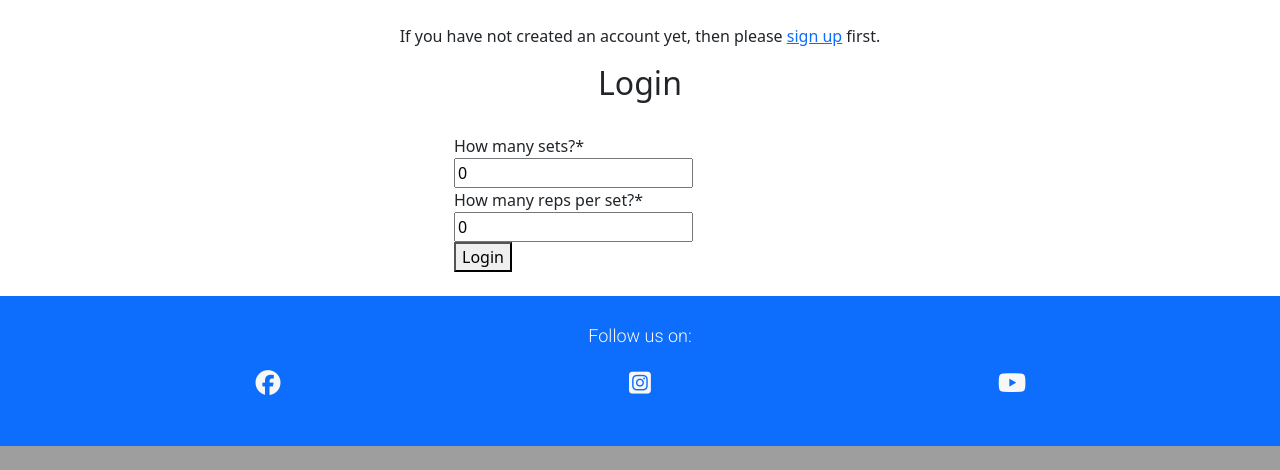
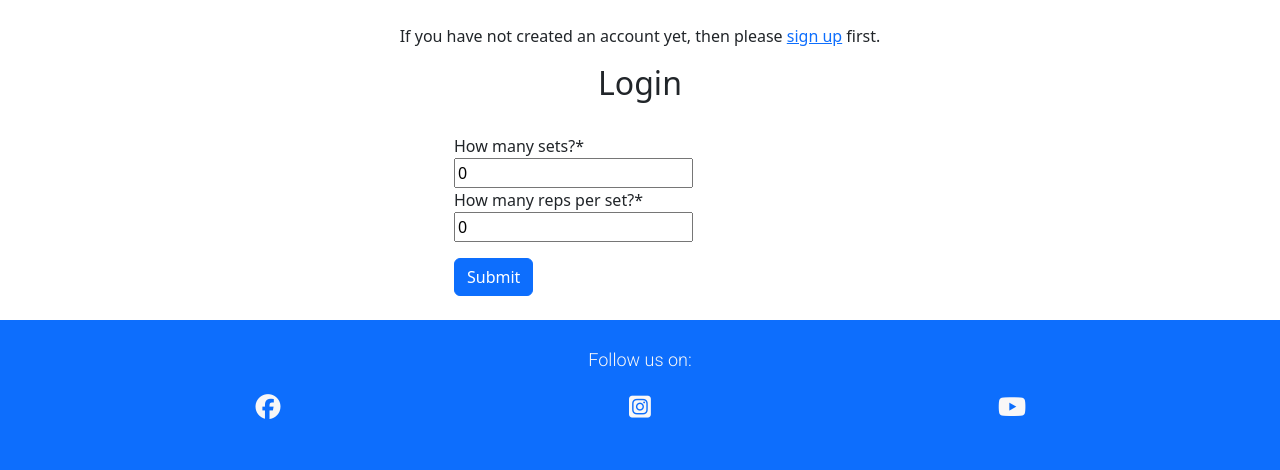
Before and after one commit to eandablo/gympals, a Django app: template templates/account/login.html in a window 1280 px wide. Shown: the part 1035-1505 px from the top of the page. Before the commit the page ends 1481 px from the top, so only its background shows below. Run offline with Django 3.2, Linux system fonts and the light colour scheme; the template is opened without the code that fills it: values that come from a table or form of the project are taken from there, others are empty; some libraries are stand-ins or nearby versions.

Commit message:
login button to bootstrap button class

```diff
--- a/templates/account/login.html
+++ b/templates/account/login.html
@@ -19,7 +19,7 @@
             <form method="POST" action="{% url 'account_login' %}">
                 {{ form|crispy }}
                 {% csrf_token %}
-                <button type="submit">Login</button>
+                <button type="submit" class="btn btn-primary mt-3">Submit</button>
             </form>
         </div>
     </div>
--- a/trainer/settings.py
+++ b/trainer/settings.py
@@ -70,6 +70,7 @@ MIDDLEWARE = [
 ]
 
 ROOT_URLCONF = 'trainer.urls'
+CRISPY_TEMPLATES_PACK = 'bootstrap4'
 
 TEMPLATES = [
     {
```
